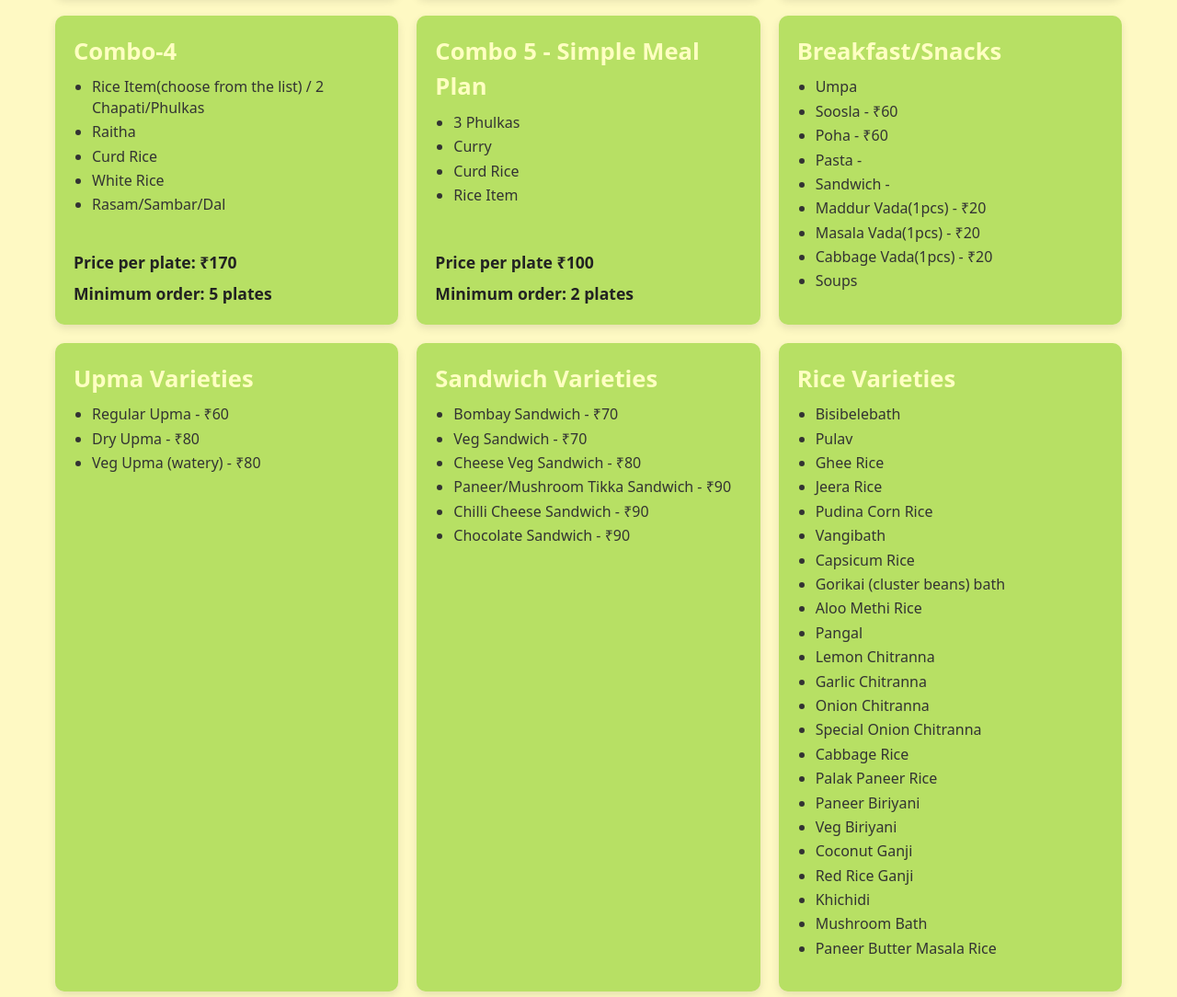
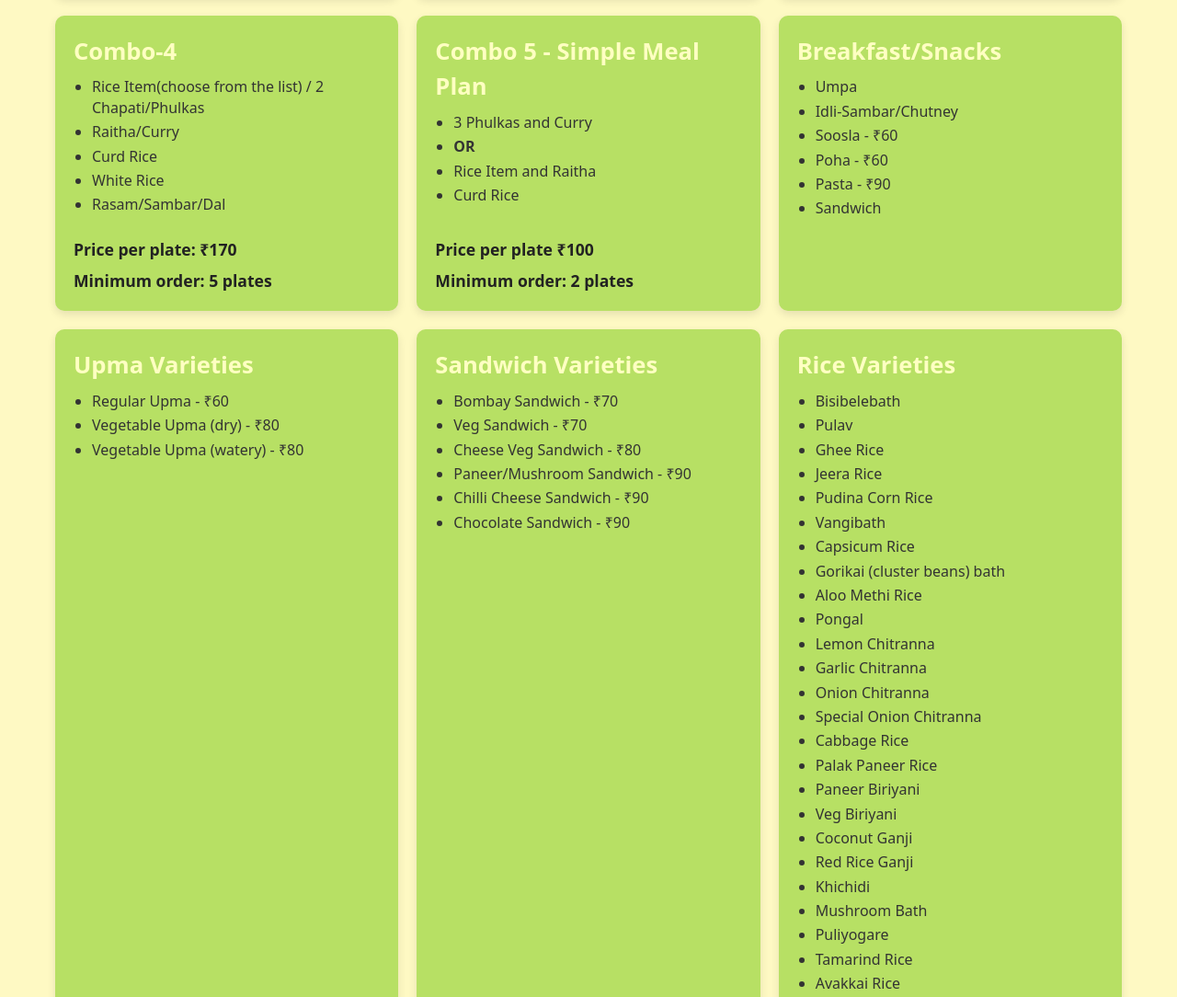
Before and after one commit to Krishna7777777/sattva-web, a plain HTML site: page index.html in a window 1280 px wide. Shown: the part 1310-2394 px from the top of the page at 92% size. Drawn offline with nearby package versions, Linux system fonts and the light colour scheme.

Commit message:
Update index.html

```diff
--- a/index.html
+++ b/index.html
@@ -147,6 +147,7 @@
         <ul class="combo-items">
           <li>2 Chapatis/Phulkas</li>
           <li>Curry (choose from the list)</li>
+          <li><strong>OR</strong></li>
           <li>Rice Item (choose from the list)</li>
           <li>Raitha</li>
           <li>Curd Rice</li>
@@ -162,7 +163,7 @@
         <h2>Combo-4</h2>
         <ul class="combo-items">
           <li>Rice Item(choose from the list) / 2 Chapati/Phulkas</li>
-          <li>Raitha</li>
+          <li>Raitha/Curry</li>
           <li>Curd Rice</li>
           <li>White Rice</li>
           <li>Rasam/Sambar/Dal</li>
@@ -175,10 +176,10 @@
       <div class="combo-card">
         <h2>Combo 5 - Simple Meal Plan</h2>
         <ul class="combo-items">
-          <li>3 Phulkas</li>
-          <li>Curry</li>
+          <li>3 Phulkas and Curry</li>
+          <li><strong>OR</strong></li>
+          <li>Rice Item and Raitha</li>
           <li>Curd Rice</li>
-          <li>Rice Item</li>
         </ul>
         <p class="price">Price per plate ₹100</p>
         <p class="min-order">Minimum order: 2 plates</p>
@@ -189,14 +190,11 @@
         <h2>Breakfast/Snacks</h2>
         <ul class="combo-items">
           <li>Umpa</li>
+          <li>Idli-Sambar/Chutney
           <li>Soosla - ₹60</li>
           <li>Poha - ₹60</li>
-          <li>Pasta - </li>
-          <li>Sandwich - </li>
-          <li>Maddur Vada(1pcs) - ₹20</li>
-          <li>Masala Vada(1pcs) - ₹20</li>
-          <li>Cabbage Vada(1pcs) - ₹20</li>
-          <li>Soups</li>
+          <li>Pasta - ₹90 </li>
+          <li>Sandwich</li>
         </ul>
       </div>
 
@@ -205,8 +203,8 @@
         <h2>Upma Varieties</h2>
         <ul class="combo-items">
           <li>Regular Upma - ₹60</li>
-          <li>Dry Upma - ₹80</li>
-          <li>Veg Upma (watery) - ₹80</li>
+          <li>Vegetable Upma (dry) - ₹80</li>
+          <li>Vegetable Upma (watery) - ₹80</li>
         </ul>
       </div>
 
@@ -217,7 +215,7 @@
           <li>Bombay Sandwich - ₹70</li>
           <li>Veg Sandwich - ₹70</li>
           <li>Cheese Veg Sandwich - ₹80</li>
-          <li>Paneer/Mushroom Tikka Sandwich - ₹90</li>
+          <li>Paneer/Mushroom Sandwich - ₹90</li>
           <li>Chilli Cheese Sandwich - ₹90</li>
           <li>Chocolate Sandwich - ₹90</li>
         </ul>
@@ -236,7 +234,7 @@
           <li>Capsicum Rice</li>
           <li>Gorikai (cluster beans) bath</li>
           <li>Aloo Methi Rice</li>
-          <li>Pangal</li>
+          <li>Pongal</li>
           <li>Lemon Chitranna</li>
           <li>Garlic Chitranna</li>
           <li>Onion Chitranna</li>
@@ -249,7 +247,9 @@
           <li>Red Rice Ganji</li>
           <li>Khichidi</li>
           <li>Mushroom Bath</li>
-          <li>Paneer Butter Masala Rice</li>
+          <li>Puliyogare</li>
+          <li>Tamarind Rice</li>
+          <li>Avakkai Rice</li>
         </ul>
       </div>
     </div>
```
